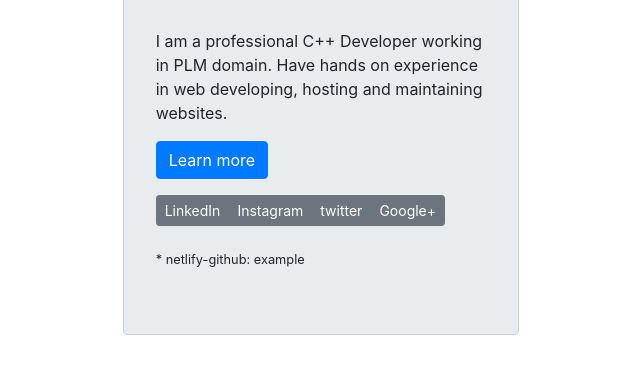
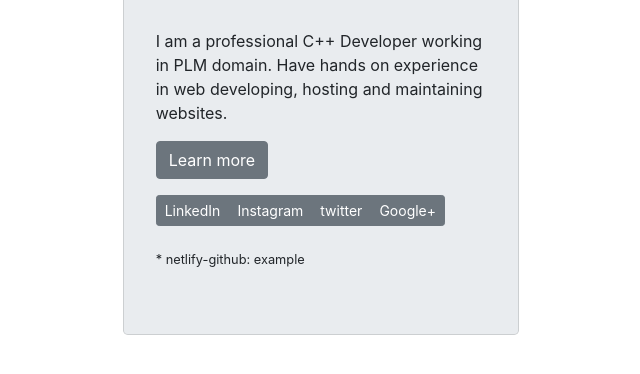
Before and after one commit to gopityro/gopityro, a plain HTML site: page index.html in a window 1280 px wide. Shown: the part 356-730 px from the top of the page, without its empty margins (319-959 px from the left). Drawn offline with nearby package versions, Linux system fonts and the light colour scheme.

Commit message:
Update index.html

```diff
--- a/index.html
+++ b/index.html
@@ -32,7 +32,7 @@
 					I am a professional C++ Developer working in PLM domain. Have hands on experience in web developing, hosting and maintaining websites.
 				</p>
 				<p>
-					<a class="btn btn-primary btn-large" href="http://www.gopityro.com">Learn more</a>
+					<a class="btn btn-secondary btn-large" href="http://www.gopityro.com">Learn more</a>
 				</p>
 				<div class="btn-group btn-group-sm" role="group">
 
```
